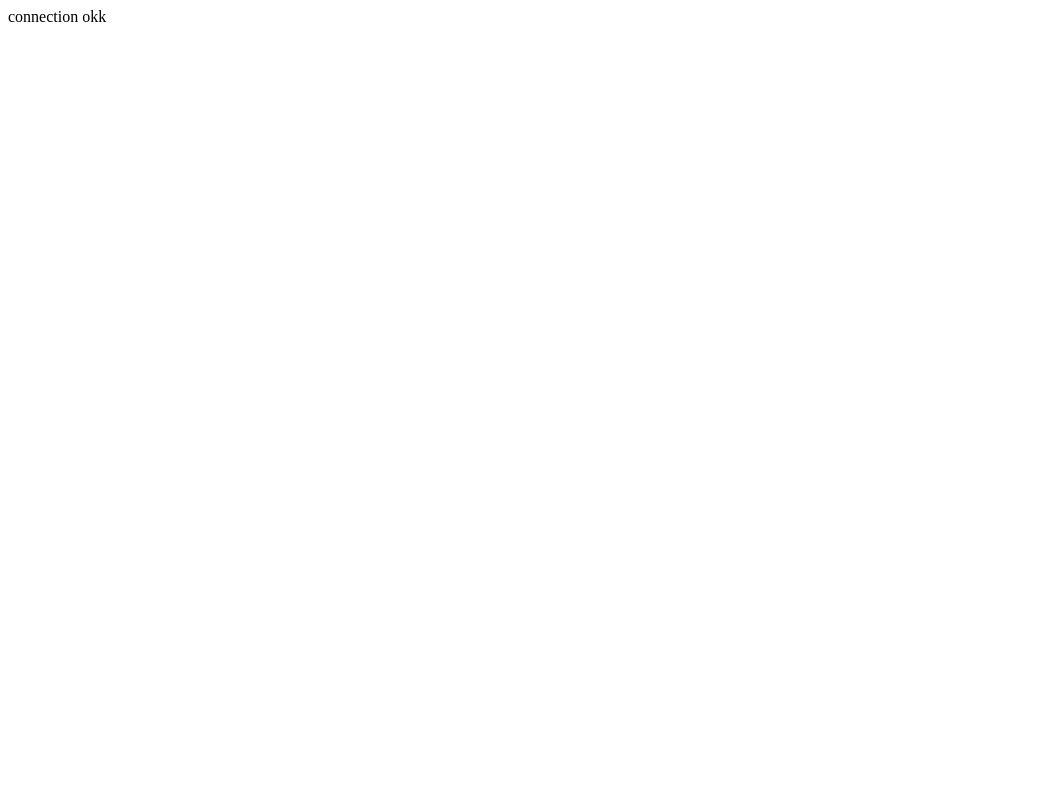
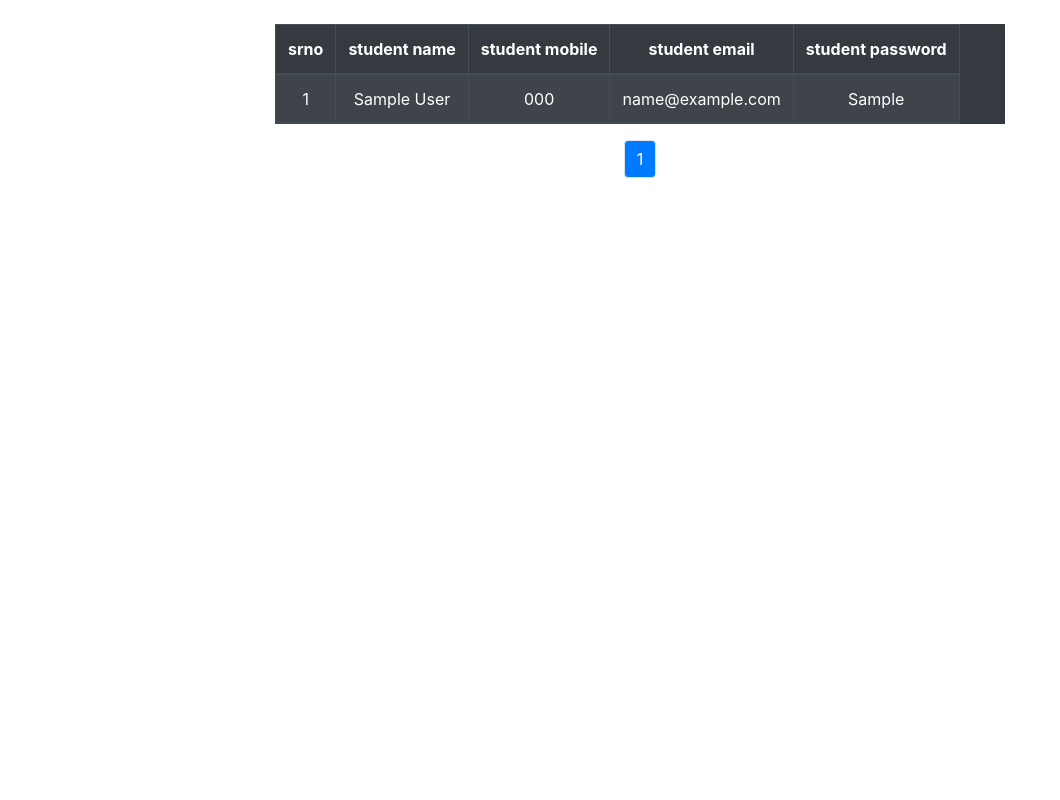
Before and after one commit to khushaboosonawane/php_crud_project, a PHP site: page /index.php in a window 1280 px wide. Before the commit the part shown is almost empty. Shown: the whole page, without its empty margins (0-1060 px from the left). Run offline with PHP 8.4, Linux system fonts and the light colour scheme; tables that the repository leaves empty or names only in its code hold one stand-in row (values such as "Sample post").

Commit message:
pagination code done

```diff
--- a/connection.php
+++ b/connection.php
@@ -2,7 +2,5 @@
 
 $conn=new mysqli("localhost","root","","school") or die("connection fail");
 
-if($conn){
-    echo "connection okk";
-}
+
 ?>
--- a/index.php
+++ b/index.php
@@ -1,3 +1,114 @@
-<?php
-include("connection.php");
-?>
+<!doctype html>
+<html lang="en">
+  <head>
+    <title>Title</title>
+    <!-- Required meta tags -->
+    <meta charset="utf-8">
+    <meta name="viewport" content="width=device-width, initial-scale=1, shrink-to-fit=no">
+
+    <!-- Bootstrap CSS -->
+    <link rel="stylesheet" href="https://stackpath.bootstrapcdn.com/bootstrap/4.3.1/css/bootstrap.min.css" integrity="sha384-ggOyR0iXCbMQv3Xipma34MD+dH/1fQ784/j6cY/iJTQUOhcWr7x9JvoRxT2MZw1T" crossorigin="anonymous">
+
+    <!-- Optional JavaScript -->
+    <!-- jQuery first, then Popper.js, then Bootstrap JS -->
+    <script src="https://code.jquery.com/jquery-3.3.1.slim.min.js" integrity="sha384-q8i/X+965DzO0rT7abK41JStQIAqVgRVzpbzo5smXKp4YfRvH+8abtTE1Pi6jizo" crossorigin="anonymous"></script>
+    <script src="https://cdnjs.cloudflare.com/ajax/libs/popper.js/1.14.7/umd/popper.min.js" integrity="sha384-UO2eT0CpHqdSJQ6hJty5KVphtPhzWj9WO1clHTMGa3JDZwrnQq4sF86dIHNDz0W1" crossorigin="anonymous"></script>
+    <script src="https://stackpath.bootstrapcdn.com/bootstrap/4.3.1/js/bootstrap.min.js" integrity="sha384-JjSmVgyd0p3pXB1rRibZUAYoIIy6OrQ6VrjIEaFf/nJGzIxFDsf4x0xIM+B07jRM" crossorigin="anonymous"></script>
+  </head>
+  <body>
+
+     <div class="container">
+        <div class="row d-flex justify-content-center my-4">
+            <div class="col-md-8">
+                <table class="table table-bordered table-striped table-hover table-responsive text-center table-dark">
+                    <thead>
+                        <tr>
+                            <th>srno</th>
+                            <th>student name</th>
+                            <th>student mobile</th>
+                            <th>student email</th>
+                            <th>student password</th>
+                        </tr>
+                    </thead>
+                    <tbody>
+                        <?php
+                        include("connection.php");
+                        $limit=3;
+
+
+                        if(isset($_GET['page_no'])){
+                            $pageno=$_GET['page_no'];
+                        }else{
+                            $pageno=1;
+                        }
+                        $offset=($pageno-1)*$limit;
+                        $data=$conn->query("SELECT * FROM student ORDER BY stu_id DESC LIMIT {$offset},{$limit}");
+                        if($data->num_rows>0){
+                            $i=1;
+                            while($row=$data->fetch_assoc()){
+                        ?>
+                        <tr>
+                            <td><?= $row['stu_id'] ?></td>
+                            <td><?= $row['student_name'] ?></td>
+                            <td><?= $row['student_mobile'] ?></td>
+                            <td><?= $row['student_email'] ?></td>
+                            <td><?= $row['student_pss'] ?></td>
+                        </tr>
+                        <?php
+                            }
+                        }else{
+                        ?>
+                        <tr>
+                            <td colspan="20" class="text-center">Data Not Found</td>
+                        </tr>
+                        <?php
+                        }
+                        ?>
+
+                        </tr>
+                    </tbody>
+                </table>
+            </div>
+            <div class="col col-md-12 d-flex justify-content-center">
+                <ul class="pagination">
+            <?php
+             $data=$conn->query("select * from student");
+             if($data->num_rows>0){
+                $total_record=$data->num_rows;
+                // $limit=3;
+                if(isset($_GET['page_no'])){
+                    $page_no=$_GET['page_no'];
+                }else{
+                    $page_no=1;
+                }
+
+                $total_pages=ceil($total_record/$limit);
+                if($page_no > 1){
+                    echo ' <li class="page-item"><a class="page-link" href="index.php?page_no='.($page_no-1).'">Previous</a></li>';
+                }
+                for($i=1;$i<=$total_pages;$i++){
+            ?>
+
+                <li class="page-item">
+                    <a href="index.php?page_no=<?= $i ?>" class="page-link <?= ($i==$page_no)?'active bg-primary text-white':'text-dark' ?>"><?= $i ?></a>
+                </li>
+            <?php
+                }
+                if($total_pages > $page_no){
+                    echo ' <li class="page-item"><a class="page-link" href="index.php?page_no='.($page_no+1).'">next</a></li>';
+                }
+            }
+            ?>
+             </ul>
+            </div>
+
+
+
+            </div>
+
+
+        </div>
+     </div>
+
+  </body>
+</html>
```
